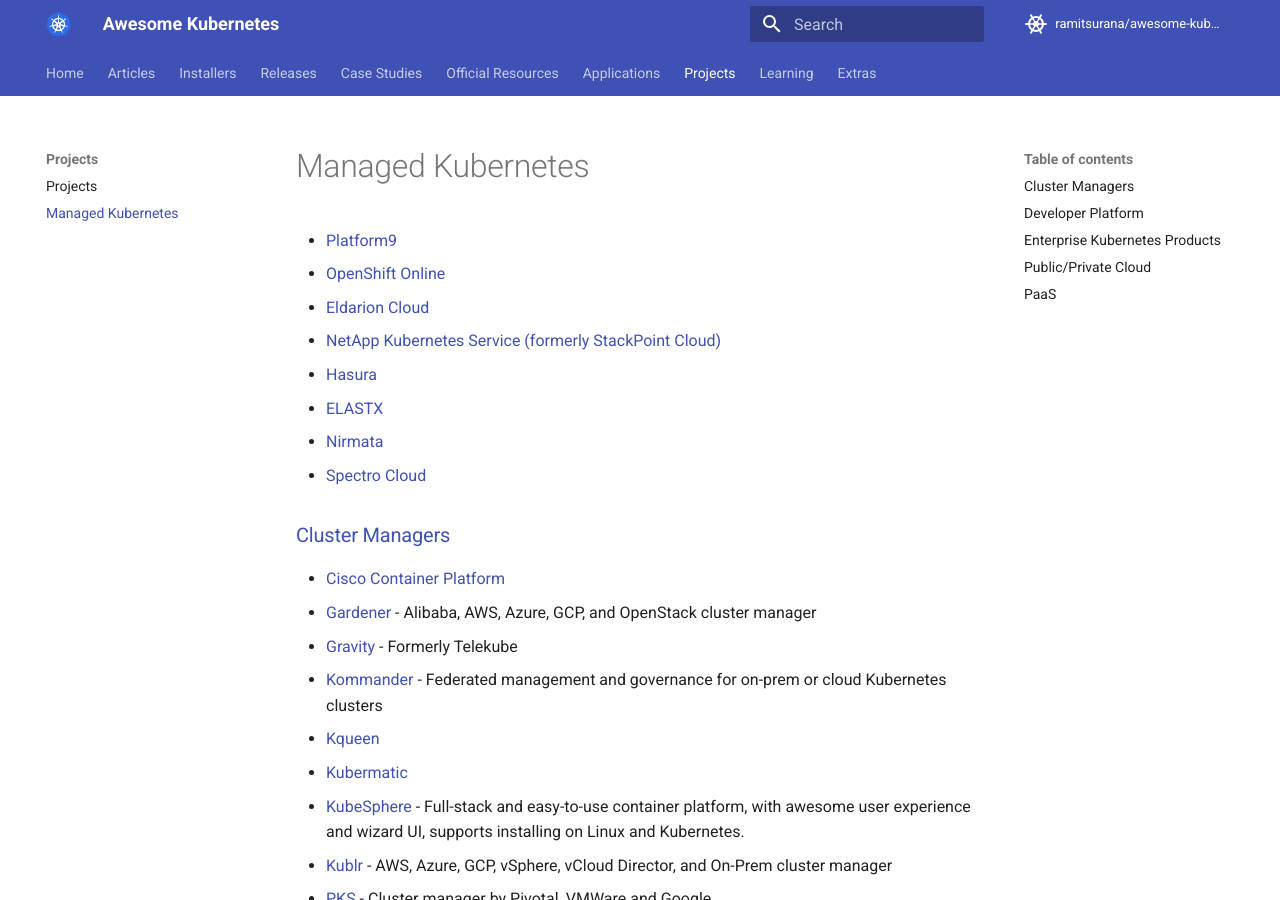
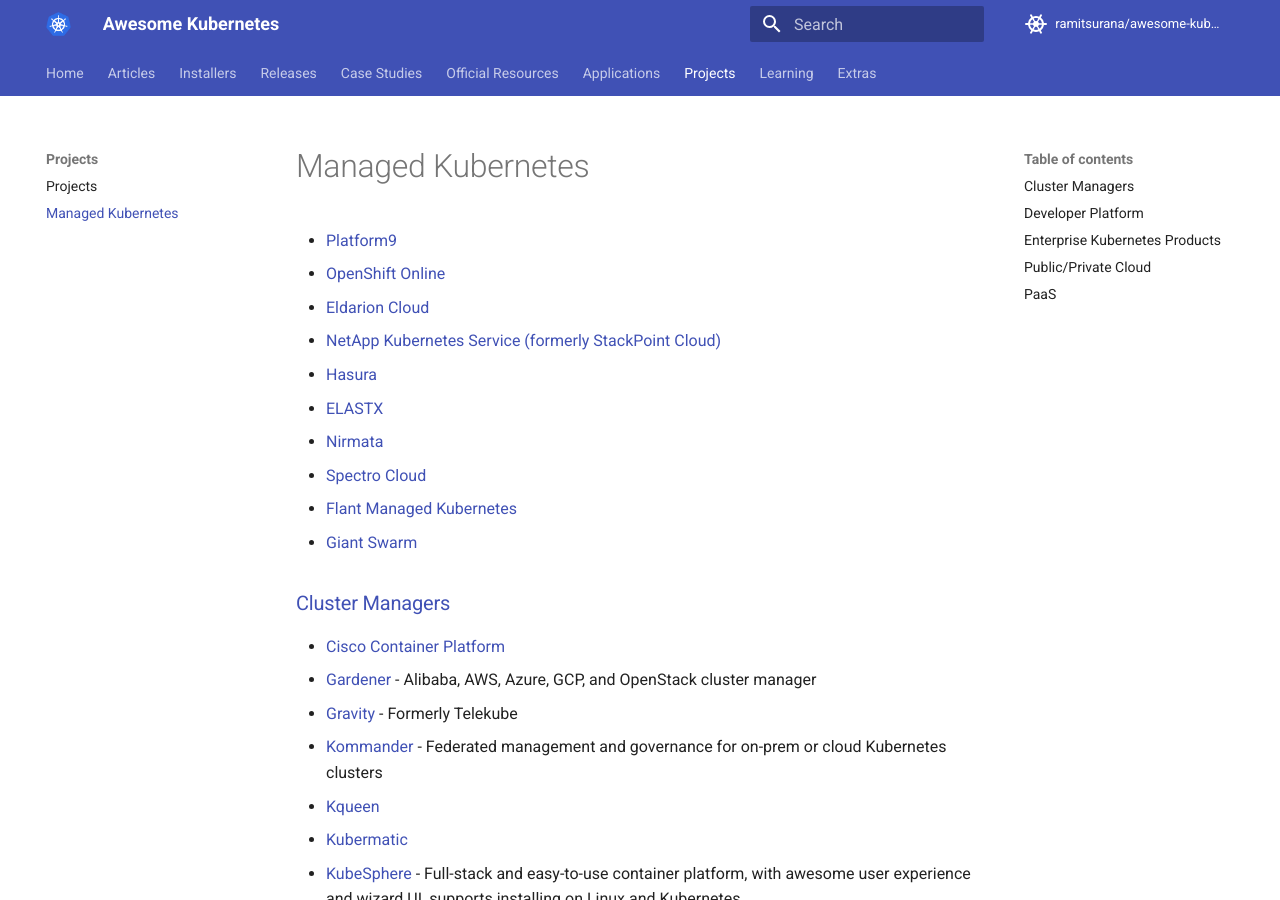
Before and after one commit to ramitsurana/awesome-kubernetes, an MkDocs documentation site: the page built from docs/managed-kubernetes/managed-kubernetes.md, in a window 1280 px wide and 900 px high. Built offline with MkDocs 1.6.1 and Material for MkDocs 9.7.7, drawn with Linux system fonts in a browser that asks for light colours; comment, search, counter and statistics services are not loaded.

Commit message:
Adding Flant & Giantswarm as Managed K8s providers

```diff
--- a/docs/managed-kubernetes/managed-kubernetes.md
+++ b/docs/managed-kubernetes/managed-kubernetes.md
@@ -9,6 +9,8 @@ Managed Kubernetes
   - [ELASTX](https://www.elastx.se/)
   - [Nirmata](https://www.nirmata.com/)
   - [Spectro Cloud](https://www.spectrocloud.com)
+  - [Flant Managed Kubernetes](https://flant.com/services/managed-kubernetes-as-a-service)
+  - [Giant Swarm](https://www.giantswarm.io/)
 
 ### [Cluster Managers](#cluster-manager)
 
```
